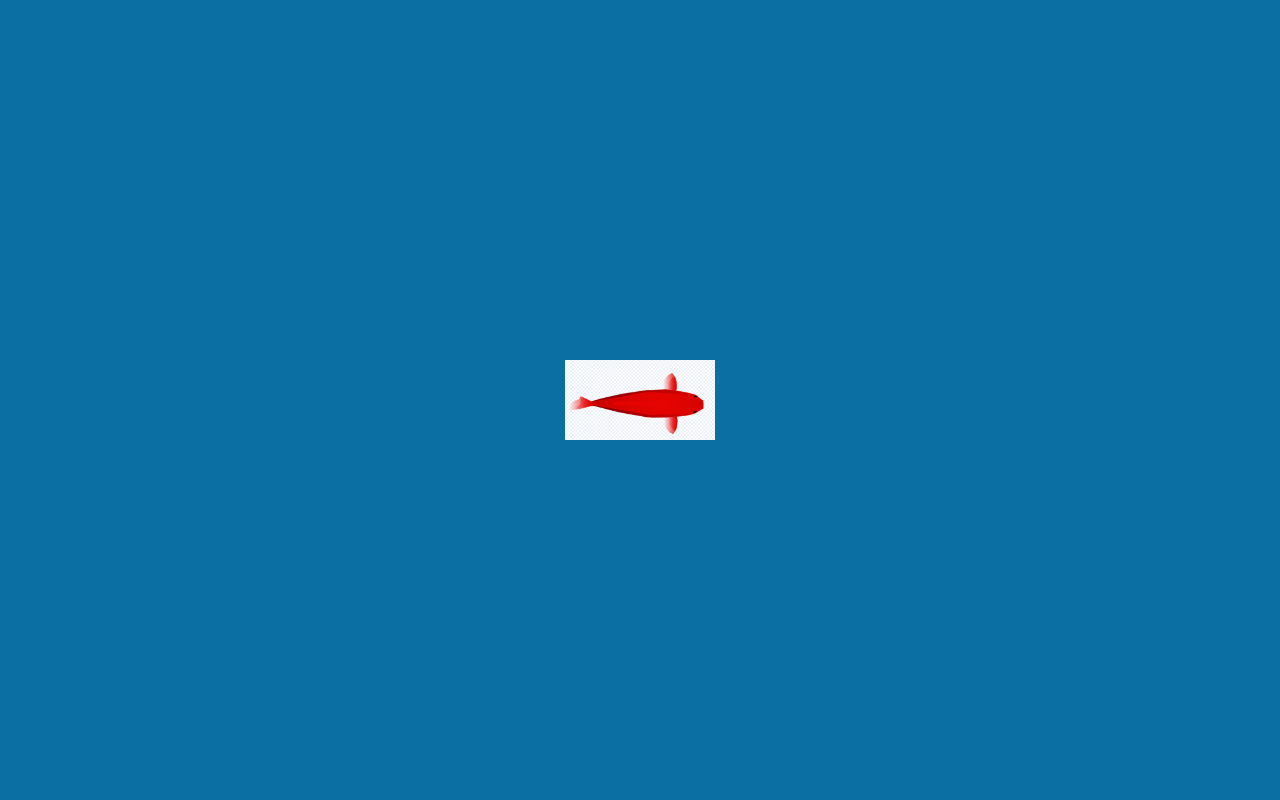
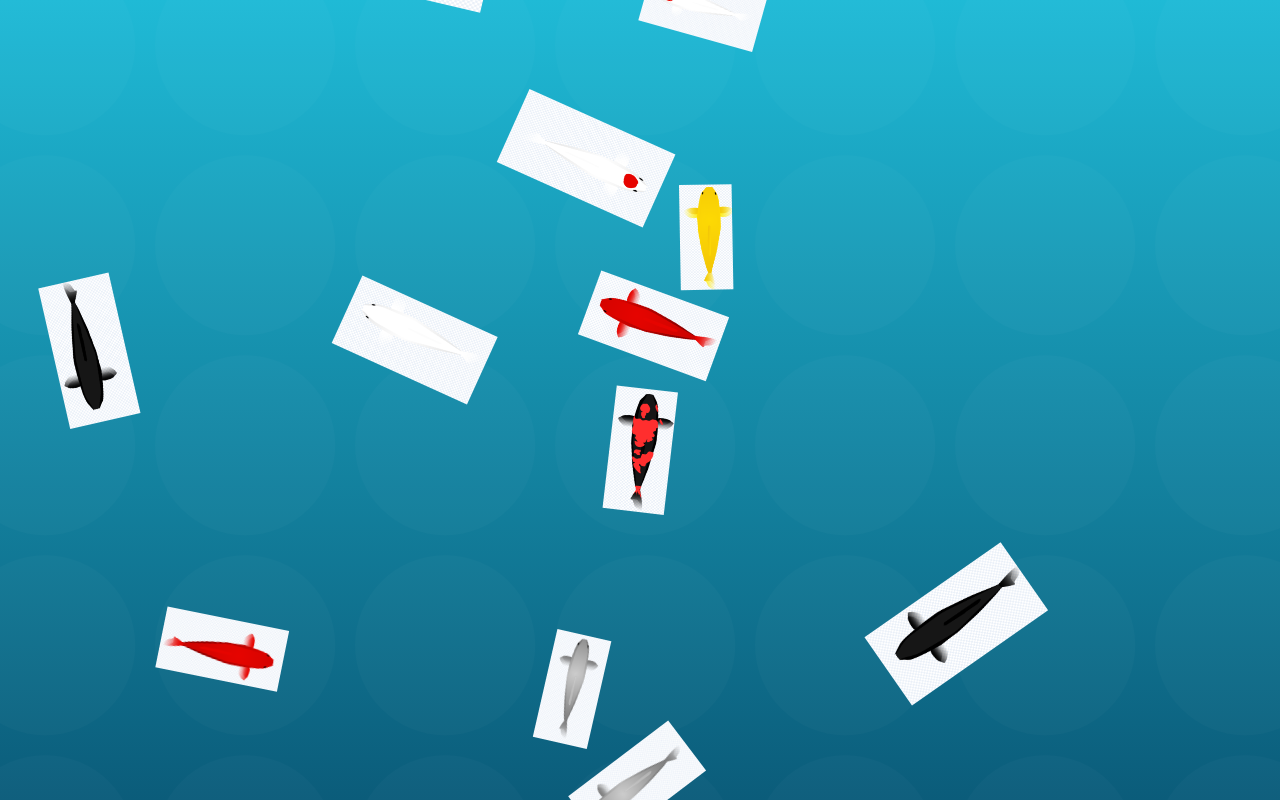
Before and after one commit to MayaJart/Koi-calmnes, a plain HTML site: page index.html in a window 1280 px wide. Drawn offline with Linux system fonts and the light colour scheme.

Commit message:
Update index.html

```diff
--- a/index.html
+++ b/index.html
@@ -1,56 +1,224 @@
 <!DOCTYPE html>
 <html lang="en">
 <head>
-  <meta charset="UTF-8">
+<meta charset="UTF-8" />
+<meta name="viewport" content="width=device-width, initial-scale=1.0" />
 <title>Koi Pond</title>
 <style>
   html, body {
     margin: 0;
     padding: 0;
     overflow: hidden;
-      background: #0b6fa4;
+    background: #083d52;
   }
-    canvas {
-      display: block;
+  canvas { display: block; }
+  #warning {
+    position: fixed;
+    top: 12px;
+    left: 50%;
+    transform: translateX(-50%);
+    background: rgba(0,0,0,0.7);
+    color: #fff;
+    font-family: sans-serif;
+    padding: 10px 14px;
+    border-radius: 8px;
+    font-size: 14px;
+    z-index: 10;
+    max-width: 90vw;
+    text-align: center;
+    display: none;
+  }
+  #warning button {
+    margin-top: 8px;
+    padding: 6px 10px;
+    border: none;
+    border-radius: 6px;
+    cursor: pointer;
   }
 </style>
 </head>
 <body>
-
+<div id="warning"></div>
 <canvas id="pond"></canvas>
 
 <script>
+/* ================= BASIC SETUP ================= */
 const canvas = document.getElementById('pond');
 const ctx = canvas.getContext('2d');
+const warningEl = document.getElementById('warning');
 
 function resize() {
-  canvas.width = innerWidth;
-  canvas.height = innerHeight;
+  canvas.width = window.innerWidth;
+  canvas.height = window.innerHeight;
 }
 window.addEventListener('resize', resize);
 resize();
 
-/* LOAD ONE KOI IMAGE */
-const koiImg = new Image();
-koiImg.src = 'default-koi1.png';
+/* ================= WATER ================= */
+let lightOffset = 0;
+function drawWater() {
+  const g = ctx.createLinearGradient(0, 0, 0, canvas.height);
+  g.addColorStop(0, '#1fbad6');
+  g.addColorStop(1, '#0b5c7a');
+  ctx.fillStyle = g;
+  ctx.fillRect(0, 0, canvas.width, canvas.height);
 
-/* SIMPLE DRAW */
-function draw() {
-  ctx.clearRect(0, 0, canvas.width, canvas.height);
+  ctx.globalAlpha = 0.25;
+  ctx.globalCompositeOperation = 'screen';
+  lightOffset += 0.15;
 
-  ctx.drawImage(
-    koiImg,
-    canvas.width / 2 - 75,
-    canvas.height / 2 - 40,
-    150,
-    80
-  );
-
-  requestAnimationFrame(draw);
+  for (let x = -200; x < canvas.width + 200; x += 200) {
+    for (let y = -200; y < canvas.height + 200; y += 200) {
+      ctx.beginPath();
+      ctx.arc(x + (lightOffset % 200), y + (lightOffset % 200), 90, 0, Math.PI * 2);
+      ctx.fillStyle = 'rgba(255,255,255,0.08)';
+      ctx.fill();
+    }
   }
 
-koiImg.onload = draw;
+  ctx.globalCompositeOperation = 'source-over';
+  ctx.globalAlpha = 1;
+}
+
+/* ================= RIPPLE SYSTEM ================= */
+const ripples = [];
+canvas.addEventListener('pointerdown', e => {
+  ripples.push({ x: e.clientX, y: e.clientY, r: 0, a: 0.4 });
+});
+
+function drawRipples() {
+  for (let i = ripples.length - 1; i >= 0; i--) {
+    const r = ripples[i];
+    r.r += 2.4;
+    r.a -= 0.01;
+    if (r.a <= 0) {
+      ripples.splice(i, 1);
+      continue;
+    }
+    ctx.beginPath();
+    ctx.arc(r.x, r.y, r.r, 0, Math.PI * 2);
+    ctx.strokeStyle = `rgba(255,255,255,${r.a})`;
+    ctx.lineWidth = 2;
+    ctx.stroke();
+  }
+}
+
+/* ================= KOI IMAGE LOADING ================= */
+// Images must be in the SAME folder as index.html
+const koiImageNames = [
+  'default-koi1.png','default-koi2.png','default-koi3.png','default-koi4.png','default-koi5.png',
+  'forehead-spot-koi1.png','forehead-spot-koi2.png',
+  'scatter-pattern1.png','scatter-pattern2.png','scatter-pattern3.png'
+];
+
+const koiImages = [];
+let imagesLoaded = 0;
+let imagesFailed = 0;
+
+function loadImages(onComplete) {
+  koiImageNames.forEach(name => {
+    const img = new Image();
+
+    img.onload = () => {
+      imagesLoaded++;
+      checkDone(onComplete);
+    };
+
+    img.onerror = () => {
+      imagesFailed++;
+      console.error('Failed to load image:', name);
+      checkDone(onComplete);
+    };
+
+    img.src = name;
+    koiImages.push(img);
+  });
+}
+
+function checkDone(onComplete) {
+  if (imagesLoaded + imagesFailed === koiImageNames.length) {
+    console.assert(imagesLoaded + imagesFailed === koiImageNames.length, 'All image attempts finished');
+
+    if (imagesLoaded === 0) {
+      warningEl.style.display = 'block';
+      warningEl.innerHTML = `
+        <strong>No koi images loaded.</strong><br>
+        Make sure the image filenames exactly match (case-sensitive) and then refresh.<br>
+        <button onclick="location.reload()">Refresh page</button>
+      `;
+    }
+
+    onComplete();
+  }
+}
+
+function randomKoiImage() {
+  const valid = koiImages.filter(img => img.complete && img.naturalWidth > 0);
+  if (valid.length === 0) return null;
+  return valid[Math.floor(Math.random() * valid.length)];
+}
+
+/* ================= KOI CREATION ================= */
+function createKoi() {
+  return {
+    img: randomKoiImage(),
+    x: Math.random() * canvas.width,
+    y: Math.random() * canvas.height,
+    angle: Math.random() * Math.PI * 2,
+    speed: 0.25 + Math.random() * 0.25,
+    size: 0.6 + Math.random() * 0.5,
+    wiggle: Math.random() * Math.PI * 2
+  };
+}
+
+let koiFish = [];
+
+/* ================= DRAW KOI ================= */
+function drawKoi(k) {
+  k.wiggle += 0.08;
+  const tailWiggle = Math.sin(k.wiggle) * 0.15;
+
+  k.x += Math.cos(k.angle) * k.speed;
+  k.y += Math.sin(k.angle) * k.speed;
+  k.angle += tailWiggle * 0.02;
+
+  if (k.x < -100) k.x = canvas.width + 100;
+  if (k.x > canvas.width + 100) k.x = -100;
+  if (k.y < -100) k.y = canvas.height + 100;
+  if (k.y > canvas.height + 100) k.y = -100;
+
+  ctx.save();
+  ctx.translate(k.x, k.y);
+  ctx.rotate(k.angle);
+  ctx.scale(k.size, k.size);
+
+  if (k.img) {
+    ctx.drawImage(k.img, -80, -40, 160, 80);
+  } else {
+    // Placeholder koi so the pond is never empty
+    ctx.fillStyle = 'rgba(255,255,255,0.85)';
+    ctx.beginPath();
+    ctx.ellipse(0, 0, 60, 25, 0, 0, Math.PI * 2);
+    ctx.fill();
+  }
+
+  ctx.restore();
+}
+
+/* ================= MAIN LOOP ================= */
+function loop() {
+  drawWater();
+  koiFish.forEach(drawKoi);
+  drawRipples();
+  requestAnimationFrame(loop);
+}
+
+/* ================= START ================= */
+loadImages(() => {
+  koiFish = Array.from({ length: 12 }, createKoi);
+  console.assert(koiFish.length === 12, 'Correct number of koi created');
+  loop();
+});
 </script>
-
 </body>
 </html>
```
Lines whose indentation alone changed are shown as unchanged.
